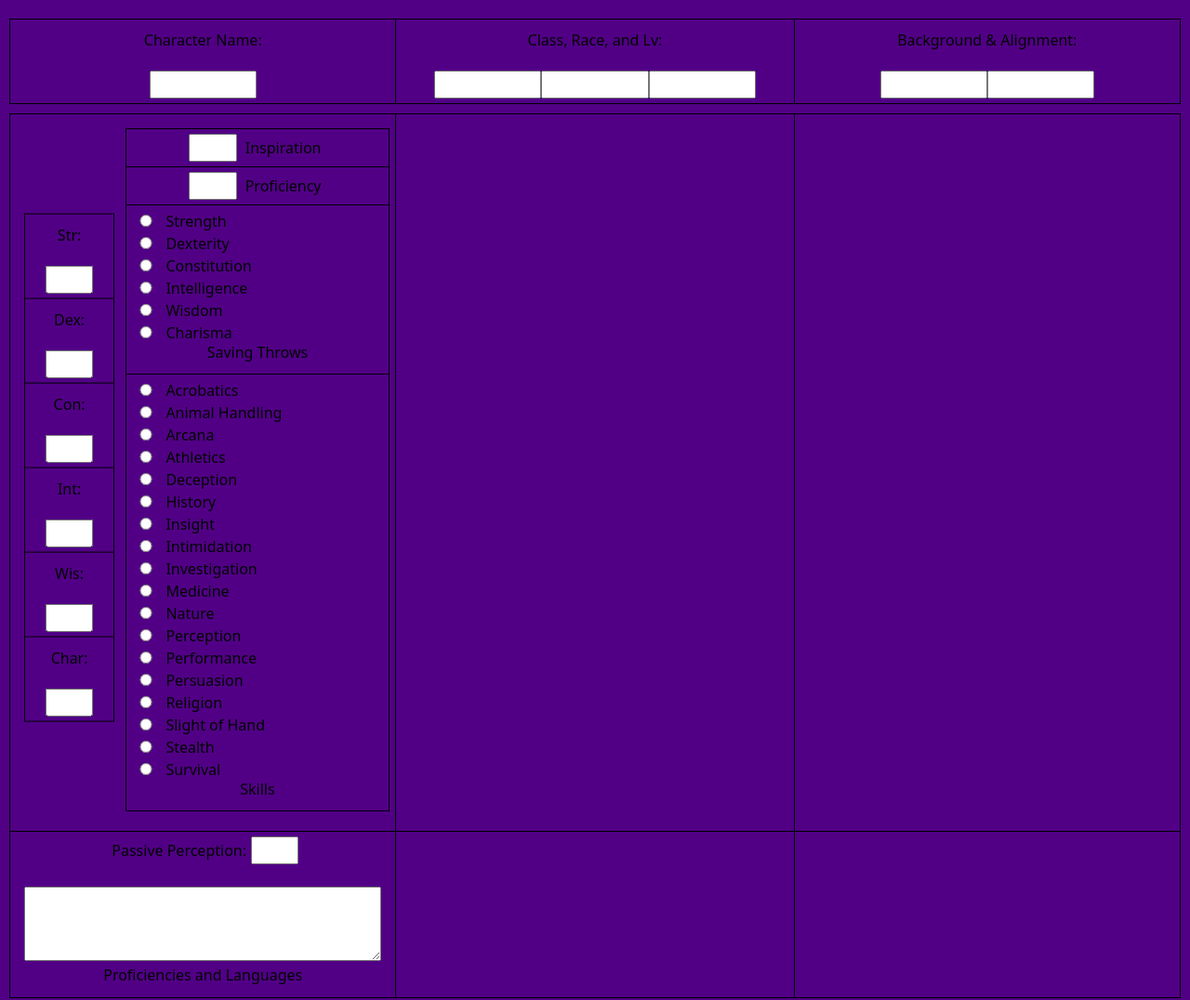
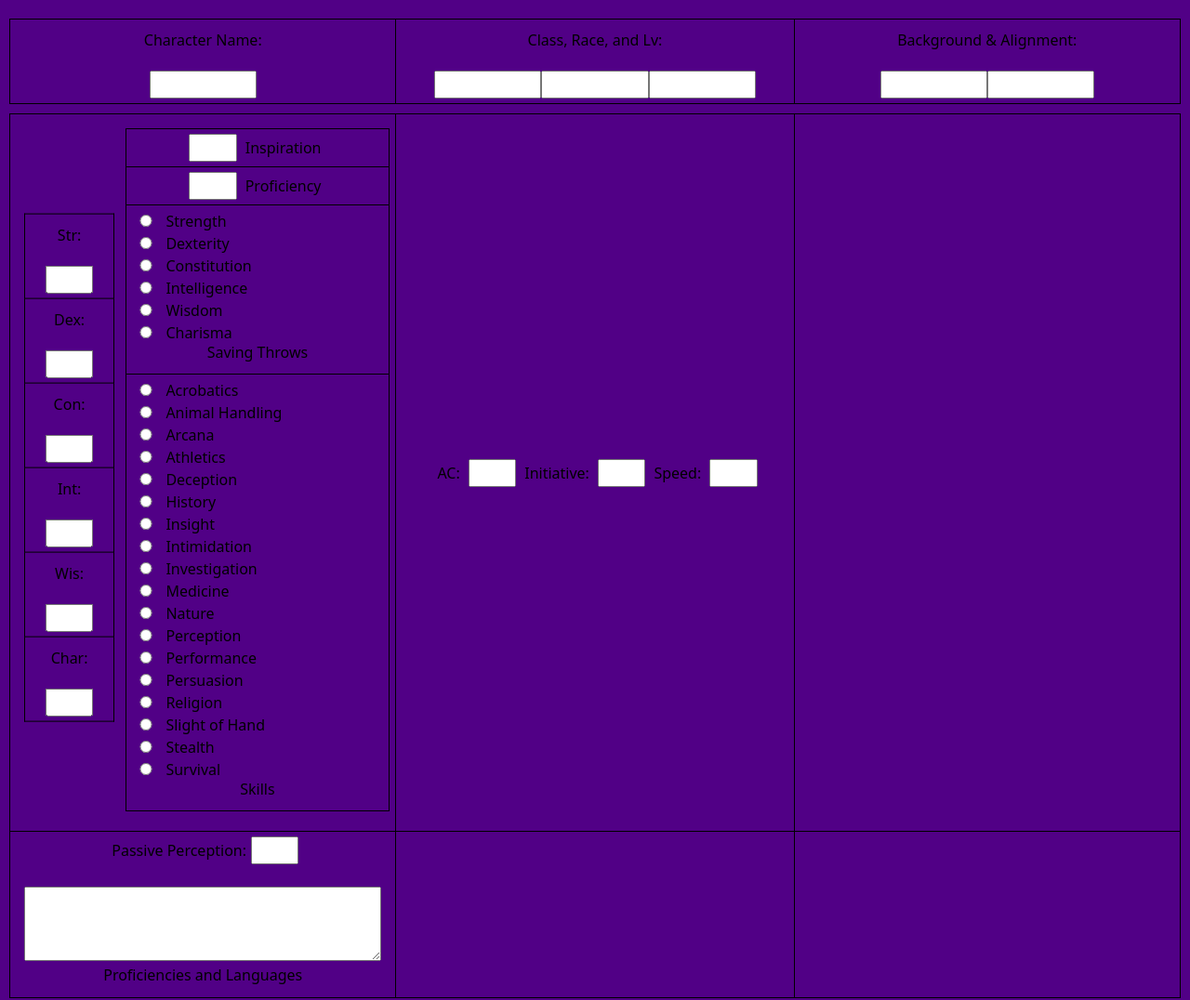
Before and after one commit to ViTheAxolotl/Infused, a website with bundled scripts: page stats.html in a window 1280 px wide. Shown: the whole page at 93% size. Built offline with nearby package versions, Linux system fonts and the light colour scheme; no server answers.

Commit message:
Update stats.html

```diff
--- a/stats.html
+++ b/stats.html
@@ -81,7 +81,9 @@
             </td>
 
             <td style="width: 34%;">
-
+              <div style="width: 33%; display: inline;" class="center"><p style="display: inline;">AC: </p><input class = "stat" id="DC"/></div>
+              <div style="width: 33%; display: inline;" class="center"><p style="display: inline;">Initiative: </p><input class = "stat" id="Initiative"/></div>
+              <div style="width: 33%; display: inline;" class="center"><p style="display: inline;">Speed: </p><input class = "stat" id="Speed"/></div>
             </td>
 
             <td style="width: 33%;">
```
